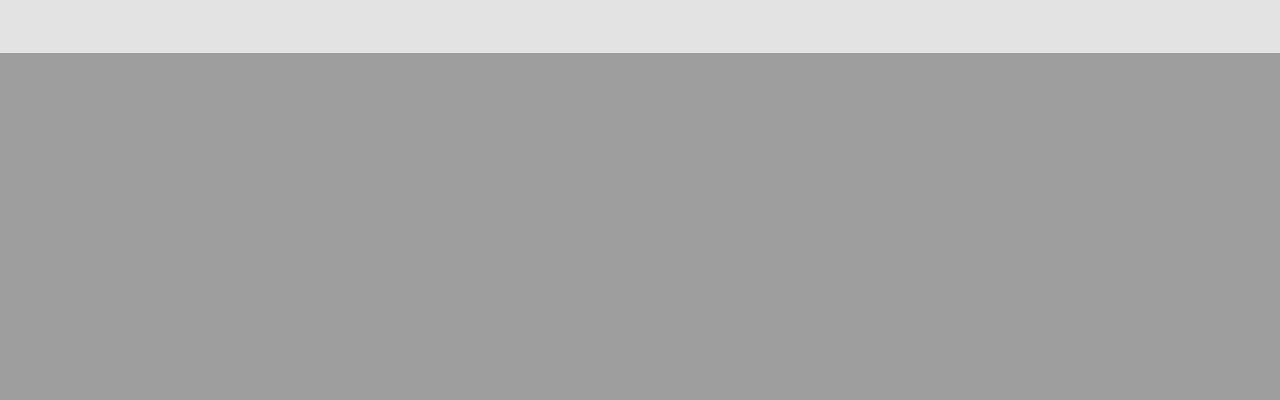
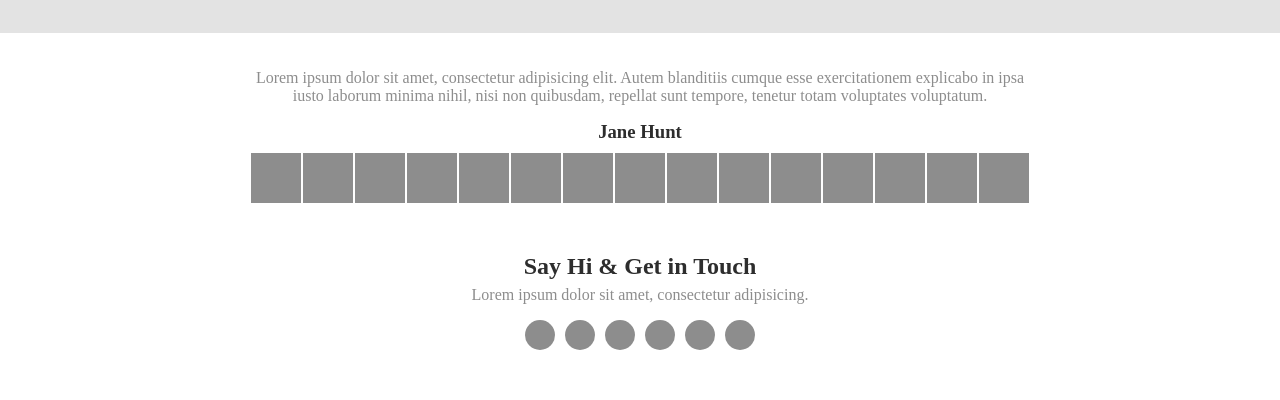
Before and after one commit to MaximeThirion/Simplon, a PHP site: page / in a window 1280 px wide. Shown: the part 1690-2090 px from the top of the page. Before the commit the page ends 1743 px from the top, so only its background shows below. Run offline with PHP 8.4, Linux system fonts and the light colour scheme.

Commit message:
Exercice 10 1.2

```diff
--- a/Exercice 10/index.html
+++ b/Exercice 10/index.html
@@ -40,5 +40,38 @@
             <iframe src="https://player.vimeo.com/video/252680309?color=fdfdfd&title=0&byline=0&portrait=0" width="540" height="304" frameborder="0" webkitallowfullscreen mozallowfullscreen allowfullscreen></iframe>
         </div>
     </section>
+    <section class="sec3">
+        <div class="sec3con">
+            <p>Lorem ipsum dolor sit amet, consectetur adipisicing elit. Autem blanditiis cumque esse exercitationem explicabo in ipsa iusto laborum minima nihil, nisi non quibusdam, repellat sunt tempore, tenetur totam voluptates voluptatum.</p>
+            <h3>Jane Hunt</h3>
+            <div class="image">
+                <div class="carre"></div>
+                <div class="carre"></div>
+                <div class="carre"></div>
+                <div class="carre"></div>
+                <div class="carre"></div>
+                <div class="carre"></div>
+                <div class="carre"></div>
+                <div class="carre"></div>
+                <div class="carre"></div>
+                <div class="carre"></div>
+                <div class="carre"></div>
+                <div class="carre"></div>
+                <div class="carre"></div>
+                <div class="carre"></div>
+                <div class="carre"></div>
+            </div>
+            <h2>Say Hi & Get in Touch</h2>
+            <p>Lorem ipsum dolor sit amet, consectetur adipisicing.</p>
+            <div class="bulle">
+                <div class="cercle2"></div>
+                <div class="cercle2"></div>
+                <div class="cercle2"></div>
+                <div class="cercle2"></div>
+                <div class="cercle2"></div>
+                <div class="cercle2"></div>
+            </div>
+        </div>
+    </section>
 </body>
 </html>
--- a/Exercice 10/style.css
+++ b/Exercice 10/style.css
@@ -34,11 +34,20 @@
     padding: 50px 0% 50px 0%;
 }
 
+.sec3 {
+    display: flex;
+    flex-direction: row;
+    flex-wrap: nowrap;
+    justify-content: center;
+    padding: 20px 0% 50px 0%;
+    margin: 0px 20% 0px 20%;
+}
+
 .cercle {
-    width: 120px;
-    height: 120px;
+    width: 100px;
+    height: 100px;
     border: 1px solid #8D8D8D;
-    border-radius: 60px;
+    border-radius: 50px;
     background: #B61C27;
 }
 
@@ -64,6 +73,10 @@
     color: #2d2d2d;
 }
 
+h3 {
+    color: #2d2d2d;
+}
+
 p {
     color: #8D8D8D;
 }
@@ -82,6 +95,22 @@
 
 .sec2con h2 {
     margin-top: 0px;
+    margin-bottom: 5px;
+}
+
+.sec3con {
+    display: flex;
+    flex-direction: column;
+    align-items: center;
+    text-align: center;
+}
+
+.sec3con h3 {
+    margin: 0px 0px 10px 0px;
+}
+
+.sec3con h2 {
+    margin: 40px 0px -10px 0px;
 }
 
 iframe {
@@ -93,6 +122,7 @@
 .mail {
     display: flex;
     flex-direction: row;
+    margin-top: 10px;
 }
 
 .inpmail {
@@ -111,3 +141,38 @@
     font-size: 1.5em;
     margin-left: -1px;
 }
+
+.bulle {
+    display: flex;
+    flex-direction: row;
+    flex-wrap: nowrap;
+}
+
+.image {
+    display: flex;
+    flex-wrap: nowrap;
+    margin-bottom: 10px;
+}
+
+.carre {
+    height: 50px;
+    width: 50px;
+    background-color: #8D8D8D;
+    margin: 0px 1px 0px 1px;
+}
+
+.carre:hover {
+    background-color: #B61C27;
+}
+
+.cercle2 {
+    width: 30px;
+    height: 30px;
+    margin: 0px 5px 0px 5px;
+    border-radius: 15px;
+    background: #8D8D8D;
+}
+
+.cercle2:hover {
+    background-color: #B61C27;
+}
```
